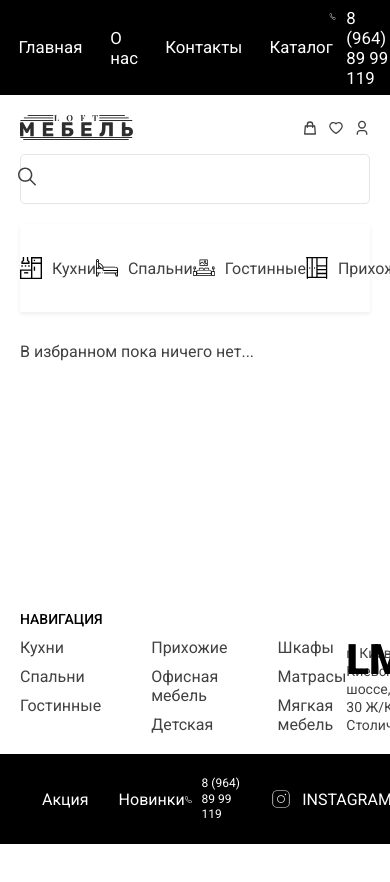
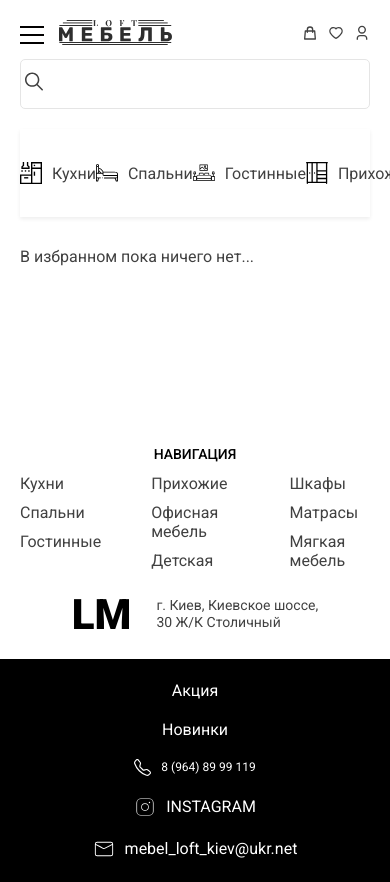
Before and after one commit to DimP88/react-mebel-store, a React (Vite) app: page /favorites in a window 390 px wide. Shown: the top 882 px of the page. Before the commit the page ends 844 px from the top, so only its background shows below. Built offline with nearby package versions, Linux system fonts and the light colour scheme; a web font is replaced by a local one.

Commit message:
footer adaptability

```diff
--- /dev/null
+++ b/src/Components/BurgerButton/BurgerButton.jsx
@@ -0,0 +1,17 @@
+import React from "react";
+
+const BurgerButton = ({ isActive, onClick }) => {
+  return (
+    <button
+      className={`burger-button ${isActive ? "active" : ""}`}
+      onClick={onClick}
+      aria-label="Menu"
+    >
+      <span className="burger-line"></span>
+      <span className="burger-line"></span>
+      <span className="burger-line"></span>
+    </button>
+  );
+};
+
+export default BurgerButton;
--- a/src/Components/Layout/Header/HeaderCenter/HeaderCenter.jsx
+++ b/src/Components/Layout/Header/HeaderCenter/HeaderCenter.jsx
@@ -7,9 +7,10 @@ import { useContext, useEffect } from "react";
 import { CustomContext } from "../../../../config/contex/CustomContext";
 import { MdLogout } from "react-icons/md";
 import { UserStatys } from "../../Header/HeaderCenter/UserStatys";
+import BurgerButton from "../../../BurgerButton/BurgerButton";
 
 const HeaderCenter = () => {
-  const { user, logOut, search, setSearch, favorites } =
+  const { user, logOut, search, setSearch, favorites, menuToggle, isMenuOpen } =
     useContext(CustomContext);
   const location = useLocation();
   const navigate = useNavigate();
@@ -20,6 +21,11 @@ const HeaderCenter = () => {
 
   return (
     <div className="header__center">
+      <BurgerButton
+        className="header__center-burger"
+        isActive={isMenuOpen}
+        onClick={menuToggle}
+      />
       <Link to="/">
         <img
           className="header__center-logo"
@@ -42,7 +48,7 @@ const HeaderCenter = () => {
           }}
           type="search"
           className="header__center-field"
-          placeholder="Поиск"
+          placeholder="Поиск..."
           value={search}
         />
       </div>
--- a/src/Components/Layout/Header/HeaderTop/HeaderTop.jsx
+++ b/src/Components/Layout/Header/HeaderTop/HeaderTop.jsx
@@ -1,19 +1,31 @@
 import { Link } from "react-router-dom";
 import { BsTelephone } from "react-icons/bs";
 import deviveryTruck from "@assets/delivery-icon.svg";
+import { useContext } from "react";
+import { CustomContext } from "../../../../config/contex/CustomContext";
 
 const HeaderTop = () => {
+  const { isMenuOpen, menuСlose } = useContext(CustomContext);
+
   return (
-    <div className="header__top">
+    <div className={`header__top ${isMenuOpen ? "active" : ""}`}>
       <div className="container">
-        <div className="header__top-nav">
-          <div className="header__top-menu">
-            <Link to={"/"}>Главная</Link>
-            <Link to={"/about"}>О нас</Link>
-            <Link to={"/contact"}>Контакты</Link>
-            <Link to={"/catalog"}>Каталог</Link>
+        <div className={`header__top-nav ${isMenuOpen ? "active" : ""}`}>
+          <div className={`header__top-menu ${isMenuOpen ? "active" : ""}`}>
+            <Link to={"/"} onClick={menuСlose}>
+              Главная
+            </Link>
+            <Link to={"/about"} onClick={menuСlose}>
+              О нас
+            </Link>
+            <Link to={"/contact"} onClick={menuСlose}>
+              Контакты
+            </Link>
+            <Link to={"/catalog"} onClick={menuСlose}>
+              Каталог
+            </Link>
           </div>
-          <div className="header__top-menu">
+          <div className="header__top-menu delivery">
             <a href="tel:8 (964) 89 99 119">
               <span>
                 <BsTelephone aria-hidden="true" /> 8 (964) 89 99 119
--- a/src/config/contex/context.jsx
+++ b/src/config/contex/context.jsx
@@ -8,6 +8,15 @@ const Context = (props) => {
   const [user, setUser] = useState({ email: "" });
   const [favorites, setFavorites] = useState([]);
   const [search, setSearch] = useState("");
+  const [isMenuOpen, setIsMenuOpen] = useState(false);
+
+  const menuToggle = () => {
+    setIsMenuOpen((prev) => !prev);
+  };
+
+  const menuСlose = () => {
+    setIsMenuOpen(false);
+  };
 
   useEffect(() => {
     if (localStorage.getItem("user")) {
@@ -186,6 +195,9 @@ const Context = (props) => {
     addCartCountPlus,
     removeCartCountMinus,
     addOrder,
+    isMenuOpen,
+    menuToggle,
+    menuСlose,
   };
 
   return (
--- /dev/null
+++ b/src/styles/burger-button.scss
@@ -0,0 +1,38 @@
+.burger-button {
+  display: flex;
+  flex-direction: column;
+  justify-content: space-around;
+  width: 24px;
+  height: 24px;
+  background: transparent;
+  border: none;
+  cursor: pointer;
+  padding: 0;
+  z-index: 100;
+  margin-right: 15px;
+  margin-bottom: 10px;
+  @media (min-width: 786px) {
+    display: none;
+  }
+}
+
+.burger-line {
+  width: 24px;
+  height: 2px;
+  background: #010000;
+  transition: all 0.3s ease;
+}
+
+.burger-button.active .burger-line:nth-child(1) {
+  transform: rotate(45deg) translate(6.5px, 5px);
+  background: #fffdfd;
+}
+
+.burger-button.active .burger-line:nth-child(2) {
+  opacity: 0;
+}
+
+.burger-button.active .burger-line:nth-child(3) {
+  transform: rotate(-45deg) translate(6.5px, -5px);
+  background: #fffdfd;
+}
--- a/src/styles/card.scss
+++ b/src/styles/card.scss
@@ -87,6 +87,7 @@
 
     span {
       color: var(--text-tertiary);
+      font-size: 0.8625rem;
     }
   }
 
--- a/src/styles/catalog.scss
+++ b/src/styles/catalog.scss
@@ -3,6 +3,7 @@
     width: 75%;
     .card {
       width: calc(33.33333% - 20px);
+      text-align: center;
     }
   }
 
--- a/src/styles/footer.scss
+++ b/src/styles/footer.scss
@@ -5,12 +5,18 @@
     font-size: 14px;
     line-height: 127%;
     color: var(--black-color);
+    text-align: center;
   }
 
   &__top {
     padding: 10px 0 20px;
     display: flex;
     justify-content: space-between;
+    @media (max-width: 750px) {
+      flex-direction: column;
+      row-gap: 20px;
+      align-items: center;
+    }
 
     &-row {
       display: flex;
@@ -28,13 +34,20 @@
       display: flex;
       flex-direction: column;
       justify-content: flex-end;
+      align-items: center;
       gap: 25px;
+      @media (max-width: 750px) {
+        flex-direction: row;
+      }
       p {
         position: absolute;
         bottom: 50px;
         font-weight: 900;
         font-size: 42px;
         color: var(--black-color);
+        @media (max-width: 750px) {
+          position: static;
+        }
       }
       span {
         font-size: 14px;
@@ -46,6 +59,10 @@
   &__inner {
     display: flex;
     justify-content: space-between;
+    gap: 20px;
+    @media (max-width: 750px) {
+      flex-direction: column;
+    }
   }
   &__bottom {
     padding: 22px;
@@ -60,6 +77,10 @@
       align-items: center;
       justify-content: center;
       gap: 30px;
+      @media (max-width: 620px) {
+        flex-direction: column;
+        gap: 20px;
+      }
 
       span {
         color: var(--white-color);
--- a/src/styles/header.scss
+++ b/src/styles/header.scss
@@ -1,47 +1,102 @@
 .header {
-  //header top section
+  // Top Section
   &__top {
-    background-color: black;
-    padding: 9.5px 0px;
+    background: #000;
+    padding: 9.5px 0;
     &-nav {
       display: flex;
       justify-content: space-between;
     }
-
     &-menu {
       display: flex;
       gap: 30px;
       align-items: center;
       font-size: 14px;
     }
-
     a {
       color: var(--white-color);
       transform: scale(1.05);
-      transition: transform 0.2s ease;
+      transition: 0.2s ease;
       svg {
         fill: white;
       }
-
       span {
         display: flex;
         gap: 10px;
         color: var(--white-color);
+        &:hover {
+          color: var(--darkgrey-color);
+        }
+      }
+      &:hover {
+        color: var(--darkgrey-color);
+        transform: scale(1.1);
       }
     }
-
-    a:hover {
-      color: var(--darkgrey-color);
-      transform: scale(1.1);
+    @media (max-width: 785px) {
+      display: none;
+      &.active {
+        display: block;
+        position: fixed;
+        top: 0;
+        left: 0;
+        width: 100%;
+        height: 100vh;
+        background: #000;
+        z-index: 90;
+      }
+      &-nav.active {
+        display: flex;
+        justify-content: center;
+        height: 100vh;
+      }
+      &-menu.active {
+        flex-direction: column;
+        justify-content: center;
+      }
+      &-menu.delivery {
+        display: none;
+      }
     }
   }
-  //header center section
+
+  // Center Section
   &__center {
     display: flex;
     align-items: center;
     justify-content: space-between;
     padding: 20px 0;
     flex-wrap: wrap;
+    &-acc {
+      display: flex;
+      gap: 10px;
+      align-items: center;
+    }
+    &-search {
+      width: 70%;
+      position: relative;
+    }
+    &-glass {
+      position: absolute;
+      top: 50%;
+      left: 4%;
+      transform: translate(-50%, -50%);
+      font-size: 20px;
+      svg {
+        width: 24px;
+        height: 24px;
+      }
+    }
+    &-field {
+      border: 1px solid #e5e5e5;
+      border-radius: 5px;
+      width: 100%;
+      height: 50px;
+      padding: 0 45px;
+    }
+    &-burger {
+      display: none;
+    }
     @media (max-width: 785px) {
       &-search {
         min-width: 100%;
@@ -56,62 +111,27 @@
         margin-bottom: 10px;
       }
     }
-
-    &-acc {
-      display: flex;
-      column-gap: 10px;
-      align-items: center;
-
-      a {
-        color: var(--text-color);
-      }
-    }
-
-    &-search {
-      width: 75%;
-      position: relative;
-    }
-
-    &-glass {
-      position: absolute;
-      top: 50%;
-      left: 2%;
-      transform: translate(-50%, -50%);
-      font-size: 20px;
-
-      svg {
-        width: 24px;
-        height: 24px;
-      }
-    }
-
-    &-field {
-      border: 1px solid #e5e5e5;
-      border-radius: 5px;
-      width: 100%;
-      height: 50px;
-      padding: 0 45px;
-    }
   }
 
-  //header down sectin
+  // Down Section
   &__down {
     display: flex;
+    justify-content: space-around;
     align-self: center;
-    justify-content: space-around;
-    box-shadow: 0 2px 4px 0 rgba(0, 0, 0, 0.07);
     background: #fff;
     margin-bottom: 30px;
-
+    box-shadow: 0 2px 4px rgba(0, 0, 0, 0.07);
     &-link {
-      position: relative;
-      text-decoration: none;
       display: flex;
       align-items: center;
-      color: var(--text-color);
       gap: 10px;
       padding: 25px 0;
-
+      position: relative;
+      color: var(--text-color);
+      svg {
+        width: 22px;
+        height: 22px;
+      }
       &::after {
         content: "";
         position: absolute;
@@ -119,18 +139,12 @@
         bottom: 3px;
         width: 100%;
         height: 2px;
-        background-color: var(--main-color);
+        background: var(--main-color);
         transform: scaleX(0);
-        transition: transform 0.3s ease;
+        transition: 0.3s ease;
       }
-
       &:hover::after {
         transform: scaleX(1);
-      }
-
-      svg {
-        width: 22px;
-        height: 22px;
       }
     }
   }
--- a/src/styles/style.scss
+++ b/src/styles/style.scss
@@ -15,6 +15,7 @@
 @use "inptcom";
 @use "skeleton";
 @use "about";
+@use "burger-button";
 
 @import url("https://fonts.googleapis.com/css2?family=Roboto:ital,wght@0,100..900;1,100..900&display=swap");
 @import url("https://fonts.googleapis.com/css2?family=Playfair+Display:ital,wght@0,400..900;1,400..900&family=Roboto+Condensed:ital,wght@0,100..900;1,100..900&family=Roboto:ital,wght@0,700;1,700&display=swap");
```
